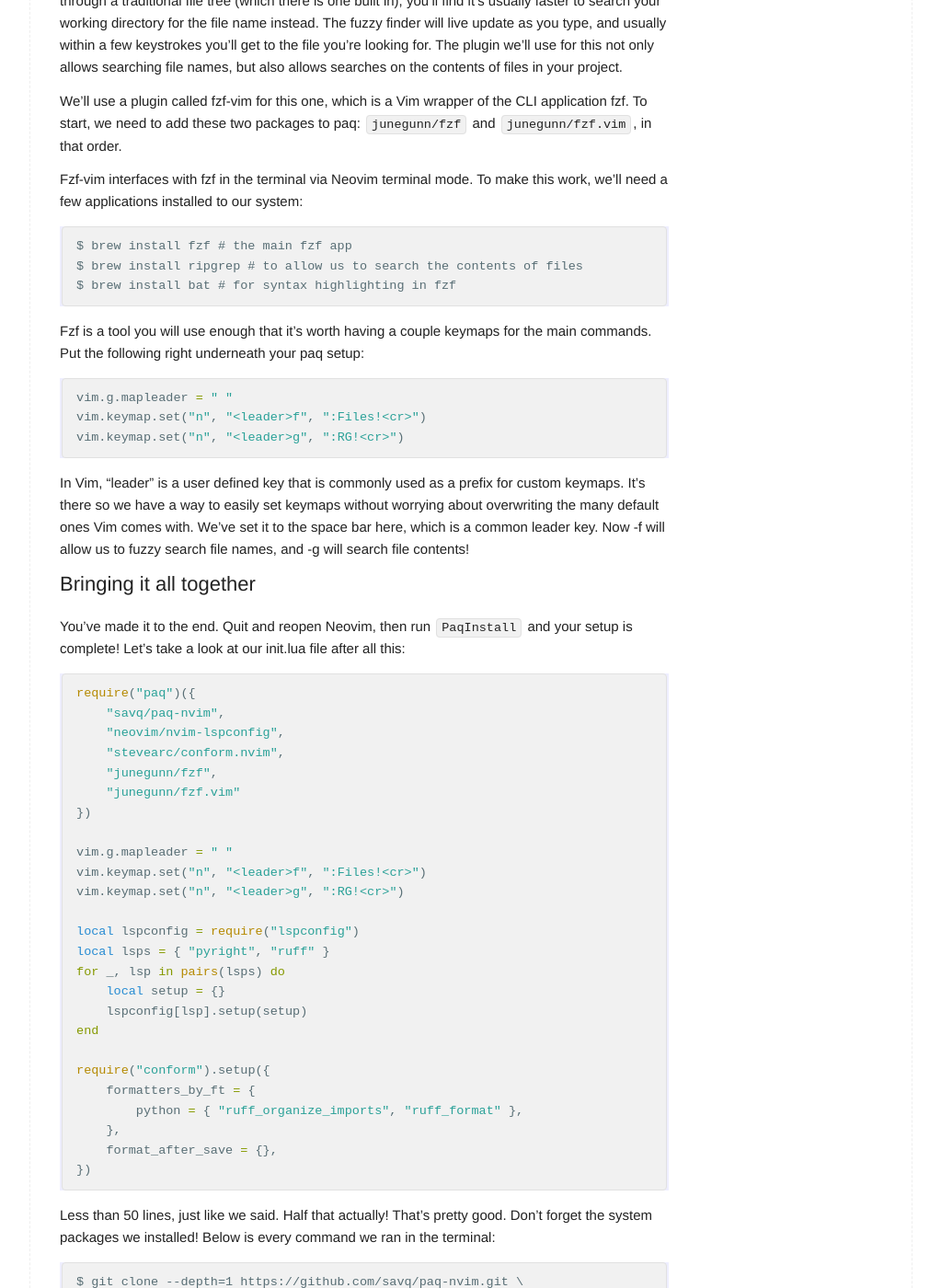
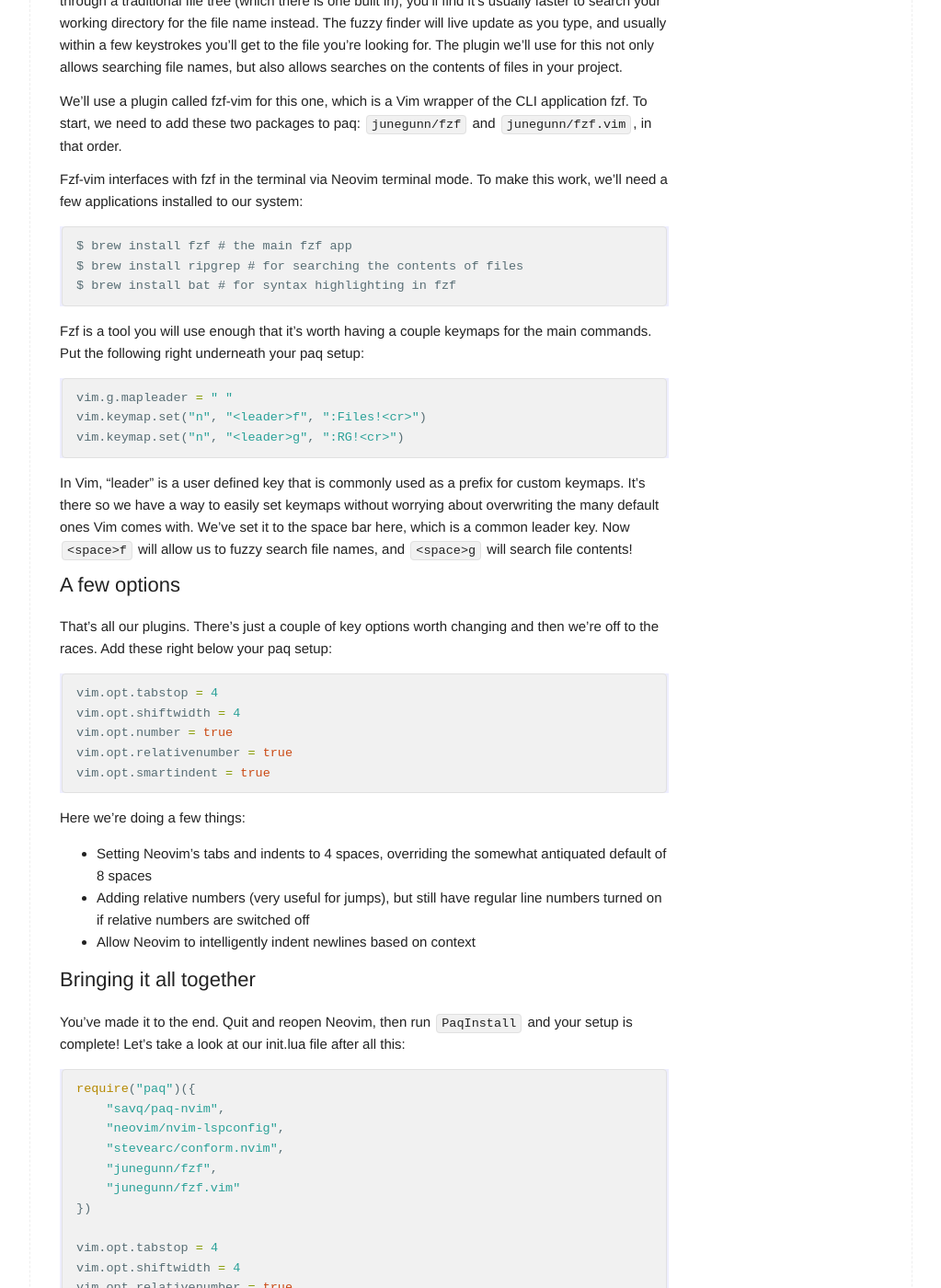
Before and after one commit to bread-man88/blog, a Jekyll site: the page built from _posts/2025-03-14-simple-nvim-config.md, in a window 1280 px wide and 1400 px high, scrolled down 3261 px. Shown: the whole window at 92% size, without its empty margins (128-1151 px from the left). Built offline with Jekyll 4.4.1, drawn with Linux system fonts in a browser that asks for light colours; some of the changed text lies outside the part shown.

Commit message:
Add options section to neovim post

````diff
--- a/_posts/2025-03-14-simple-nvim-config.md
+++ b/_posts/2025-03-14-simple-nvim-config.md
@@ -115,7 +115,7 @@ Fzf-vim interfaces with fzf in the terminal via Neovim terminal mode. To make th
 
 ```
 $ brew install fzf # the main fzf app
-$ brew install ripgrep # to allow us to search the contents of files
+$ brew install ripgrep # for searching the contents of files
 $ brew install bat # for syntax highlighting in fzf
 ```
 
@@ -127,7 +127,25 @@ vim.keymap.set("n", "<leader>f", ":Files!<cr>")
 vim.keymap.set("n", "<leader>g", ":RG!<cr>")
 ```
 
-In Vim, "leader" is a user defined key that is commonly used as a prefix for custom keymaps. It's there so we have a way to easily set keymaps without worrying about overwriting the many default ones Vim comes with. We've set it to the space bar here, which is a common leader key. Now <space>-f will allow us to fuzzy search file names, and <space>-g will search file contents!
+In Vim, "leader" is a user defined key that is commonly used as a prefix for custom keymaps. It's there so we have a way to easily set keymaps without worrying about overwriting the many default ones Vim comes with. We've set it to the space bar here, which is a common leader key. Now `<space>f` will allow us to fuzzy search file names, and `<space>g` will search file contents!
+
+## A few options
+
+That's all our plugins. There's just a couple of key options worth changing and then we're off to the races. Add these right below your paq setup:
+
+```lua
+vim.opt.tabstop = 4
+vim.opt.shiftwidth = 4
+vim.opt.number = true
+vim.opt.relativenumber = true
+vim.opt.smartindent = true
+```
+
+Here we're doing a few things:
+
+- Setting Neovim's tabs and indents to 4 spaces, overriding the somewhat antiquated default of 8 spaces
+- Adding relative numbers (very useful for jumps), but still have regular line numbers turned on if relative numbers are switched off
+- Allow Neovim to intelligently indent newlines based on context
 
 ## Bringing it all together
 
@@ -141,6 +159,12 @@ require("paq")({
     "junegunn/fzf",
     "junegunn/fzf.vim"
 })
+
+vim.opt.tabstop = 4
+vim.opt.shiftwidth = 4
+vim.opt.relativenumber = true
+vim.opt.number = true
+vim.opt.smartindent = true
 
 vim.g.mapleader = " "
 vim.keymap.set("n", "<leader>f", ":Files!<cr>")
@@ -180,8 +204,6 @@ If running only 5 plugins doesn't satiate you, there's a few more great ones I c
 - **mbbill/undotree**: Vim has a powerful concept of the undo tree built in which lets you navgiate through the history of undos of any file. This plugin gives a nice UI to interface with that feature which is difficult to navigate on its own.
 - **folke/which-key.nvim**: This plugin pops a handy floating window at the bottom of the screen that shows the currently valid keymaps. It will update as you press keys in sequence. I learned a ton about Neovim through using this initially.
 
-We also didn't cover some of the default Neovim options that can be changed to improve the experience, but we'll leave that for another post.
-
 ## This is not the end
 
 I am under no illusion that this is the perfect config, or that your workflow couldn't be improved by a few extra plugins. My personal config is ~100 lines where I have some additional keymaps set up, a few of the default vim options changed and a couple more plugins installed. The point here is to show how powerful Neovim can be out of the box. This is a very functional setup that you can easily build upon. It doesn't require 15 files and 40 plugins to set up a great dev environment -- the base editor is pretty damn good.
````
Also changed, not shown: other parts of _posts/2025-03-14-simple-nvim-config.md (+1 -1 lines).
